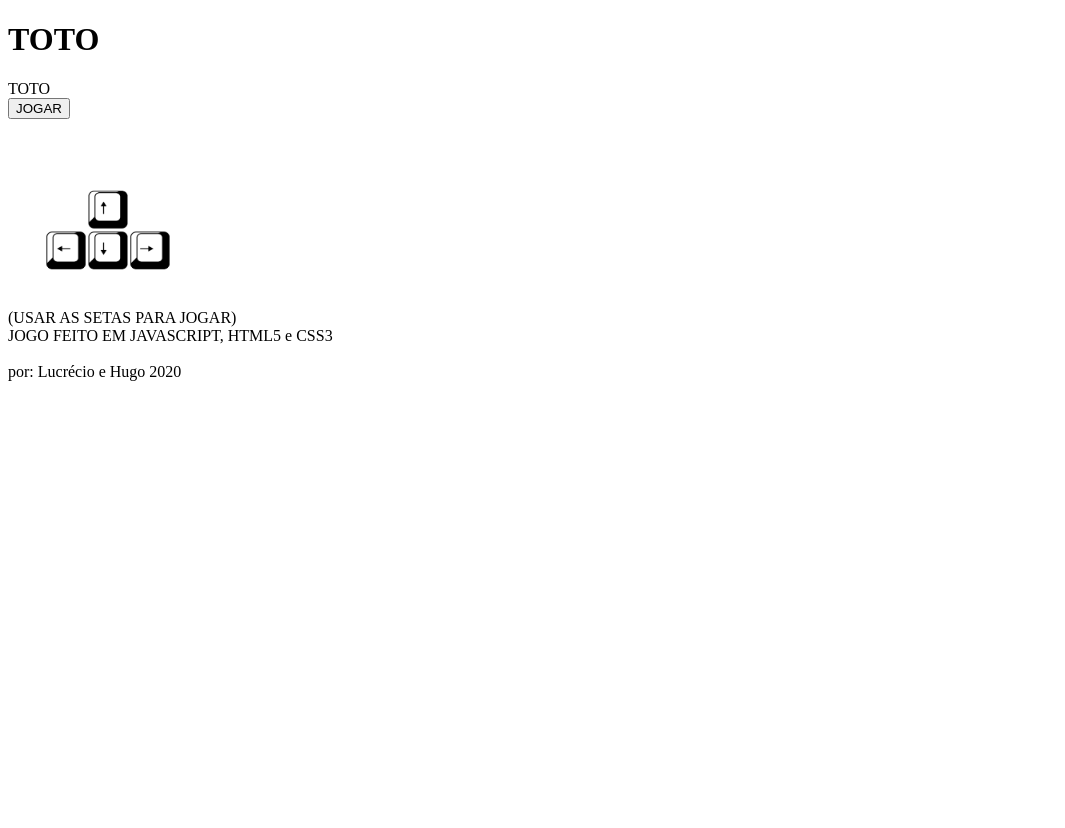
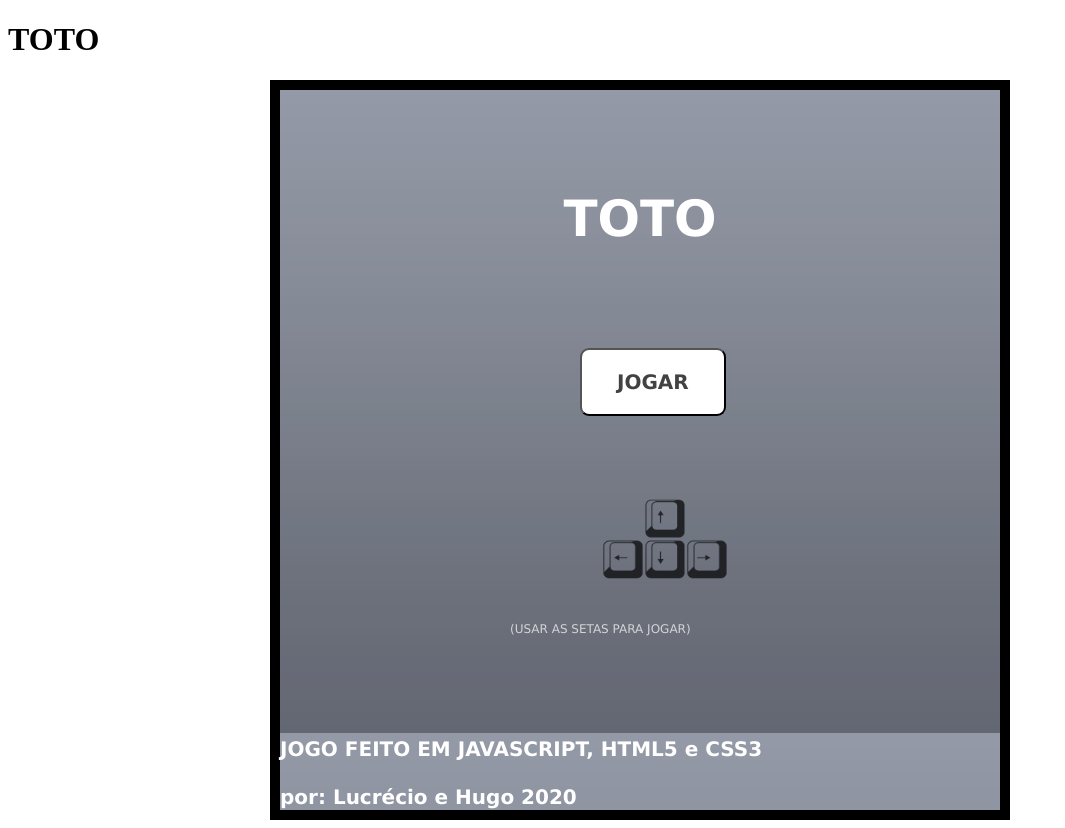
Before and after one commit to Religare-CNT/JOGO-TOTO, a plain HTML site: page index.html in a window 1280 px wide. Shown: the whole page, without its empty margins (0-1065 px from the left). Before the commit the page ends 800 px from the top, so only its background shows below. Drawn offline with Linux system fonts and the light colour scheme.

Commit message:
Configurações CSS

```diff
--- a/css/styles.css
+++ b/css/styles.css
@@ -0,0 +1,58 @@
+.container{
+    width: 720px;
+    height: 720px;
+    border-style: solid;
+    border-width: 10px;
+    margin: 0 auto;
+    position: relative;
+}
+
+#startScreen{
+    z-index: 2;
+    width: 720px;
+    height: 720px;
+    background-image: url('../img/splash.png');
+    position: absolute;
+    font-family: Verdana, Geneva, Tahoma, sans-serif;
+    color: white;
+
+}
+#Title{
+    font-size: 50px;
+    font-weight: bold;
+    font-family: Verdana, Geneva, Tahoma, sans-serif;
+    color: white;
+    text-align: center;
+    padding-top: 100px;
+}
+#help{
+    padding-left: 285px;
+    opacity: 0.7;
+}
+#instructions{
+    font-size: 12px;
+    padding-left:230px;
+    text-align: center;
+    opacity:0.7;
+}
+
+#foot{
+    margin-top: 100px;
+    font-weight: bold;
+    font-size: 20px;
+}
+
+#play {
+    margin-left: 300px;
+    margin-top: 100px;
+    width: auto;
+    margin-bottom: 100px;
+    padding: 20px 35px;
+    background: white;
+    font-size: 20px;
+    color: #424242;
+    font-weight: bold;
+    font-family: Verdana, Geneva, Tahoma, sans-serif;
+    border-radius: 9px;
+    margin-bottom: 10px;
+}
--- a/index.html
+++ b/index.html
@@ -10,9 +10,9 @@
 
     <header><h1>TOTO</h1></header>
 
-    <div class="conteiner">
+    <div class="container">
 
-        <div id="startSreen">
+        <div id="startScreen">
             <div id="Title"> TOTO </div>
             <button id="play" onclick="int()">JOGAR</button>
             <br><br><br>
```
Also changed, not shown: img/splash.png (added).
